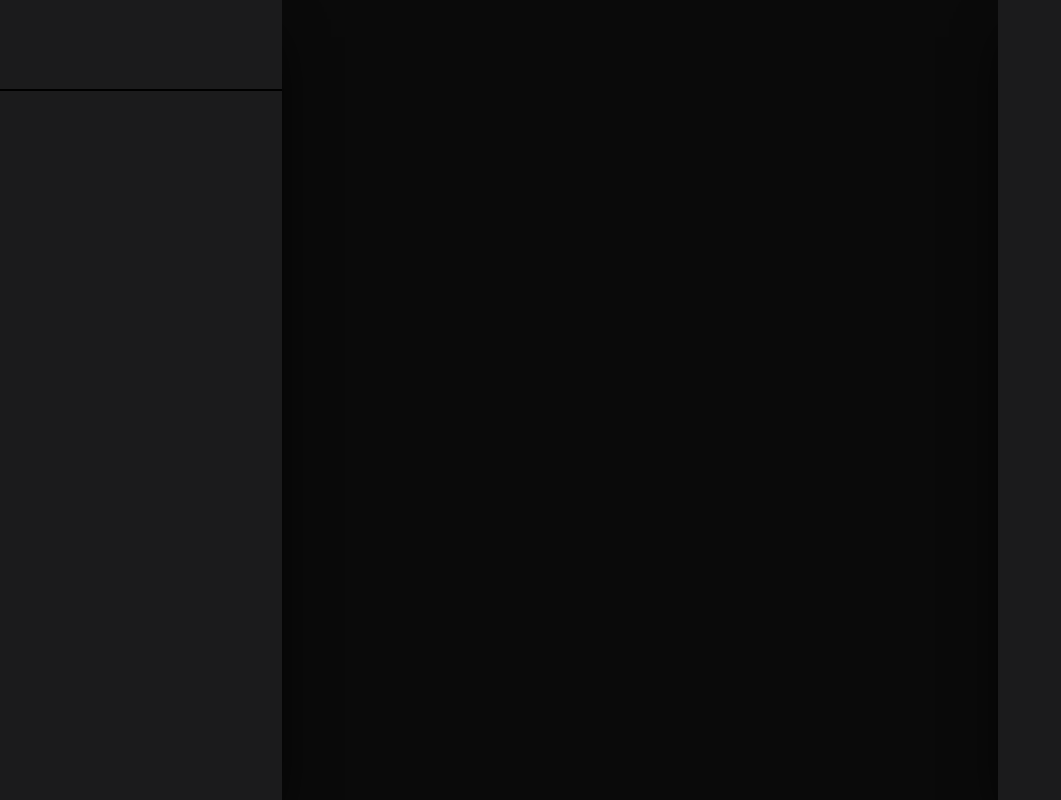
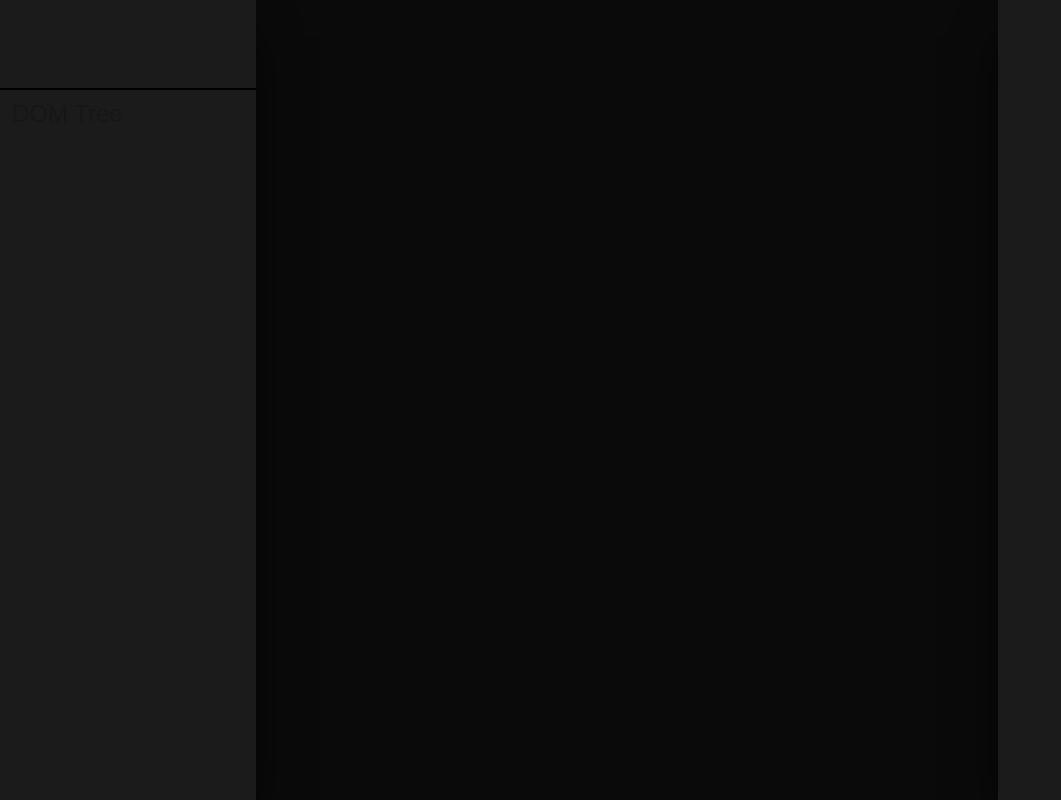
Before and after one commit to Rishi-Sidharda/interface, a Next.js app: page / in a window 1280 px wide. Shown: the whole page, without its empty margins (0-1061 px from the left). Built offline with nearby package versions, Linux system fonts and the light colour scheme.

Commit message:
setup for domtree

```diff
--- a/src/app/page.tsx
+++ b/src/app/page.tsx
@@ -1,8 +1,9 @@
 "use client";
 import { useState } from "react";
+import createDomTree from "../scripts/domtree";
 
 export default function ResizableColumns() {
-  const [leftWidth, setLeftWidth] = useState(22); // initial % for left
+  const [leftWidth, setLeftWidth] = useState(20); // initial % for left
   const [isDragging, setIsDragging] = useState(false);
 
   const minWidth = 15;
@@ -44,7 +45,11 @@ export default function ResizableColumns() {
             <div
               className={`bg-[rgb(27,27,28)] flex-1 border-b-2 border-black`}
             ></div>
-            <div className={`bg-[rgb(27,27,28)] flex-8`}></div>
+            <div
+              className={`bg-[rgb(27,27,28)] flex-8 justify-center pt-2 pl-3`}
+            >
+              <h1 className="text-2xl ">DOM Tree</h1>
+            </div>
           </div>
         </div>
 
--- /dev/null
+++ b/src/scripts/domtree.ts
@@ -0,0 +1,6 @@
+export default function createDomTree(json: any) {
+  let jsonObject = json;
+  let domTree = ``;
+
+  return domTree;
+}
```
